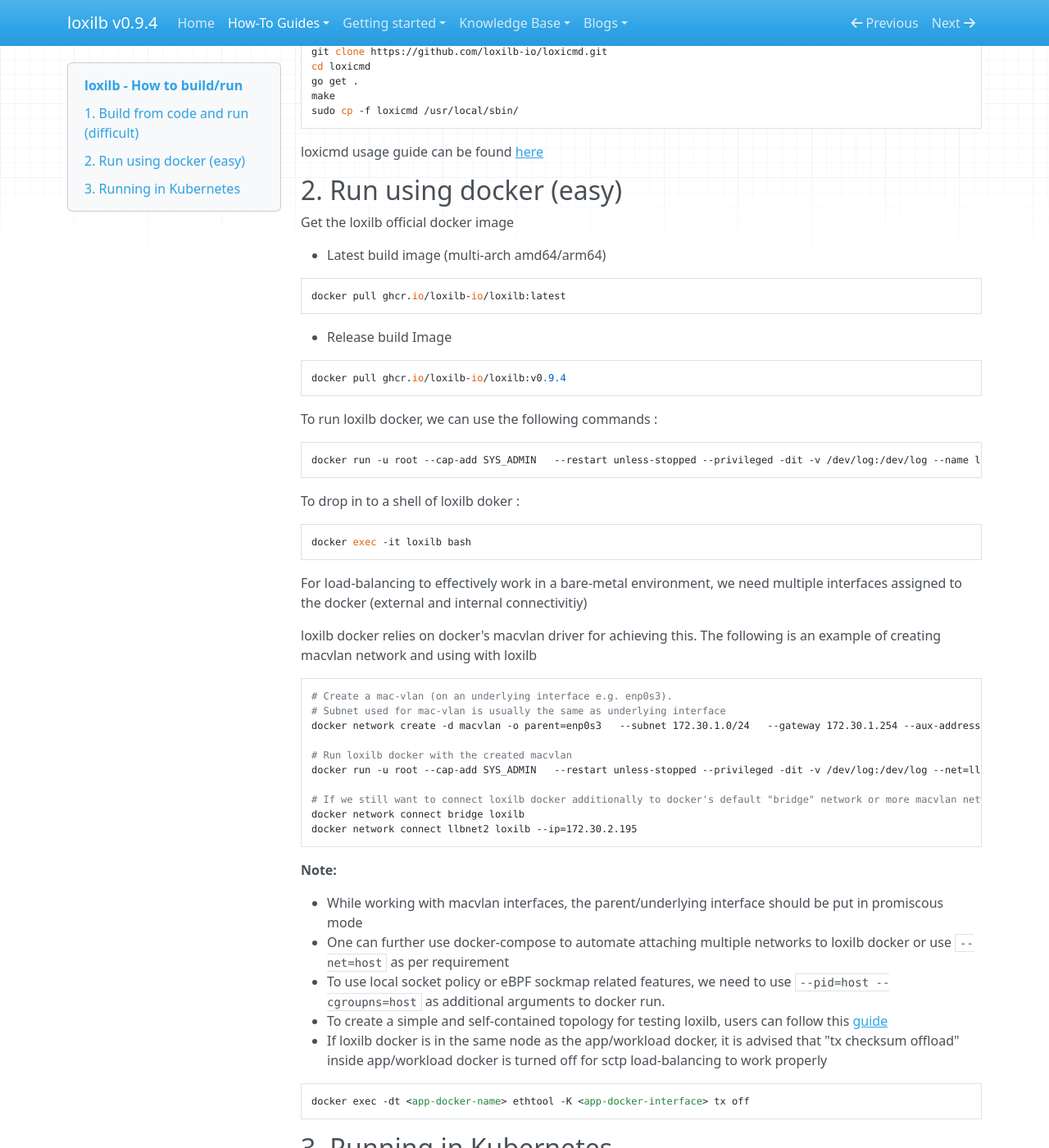
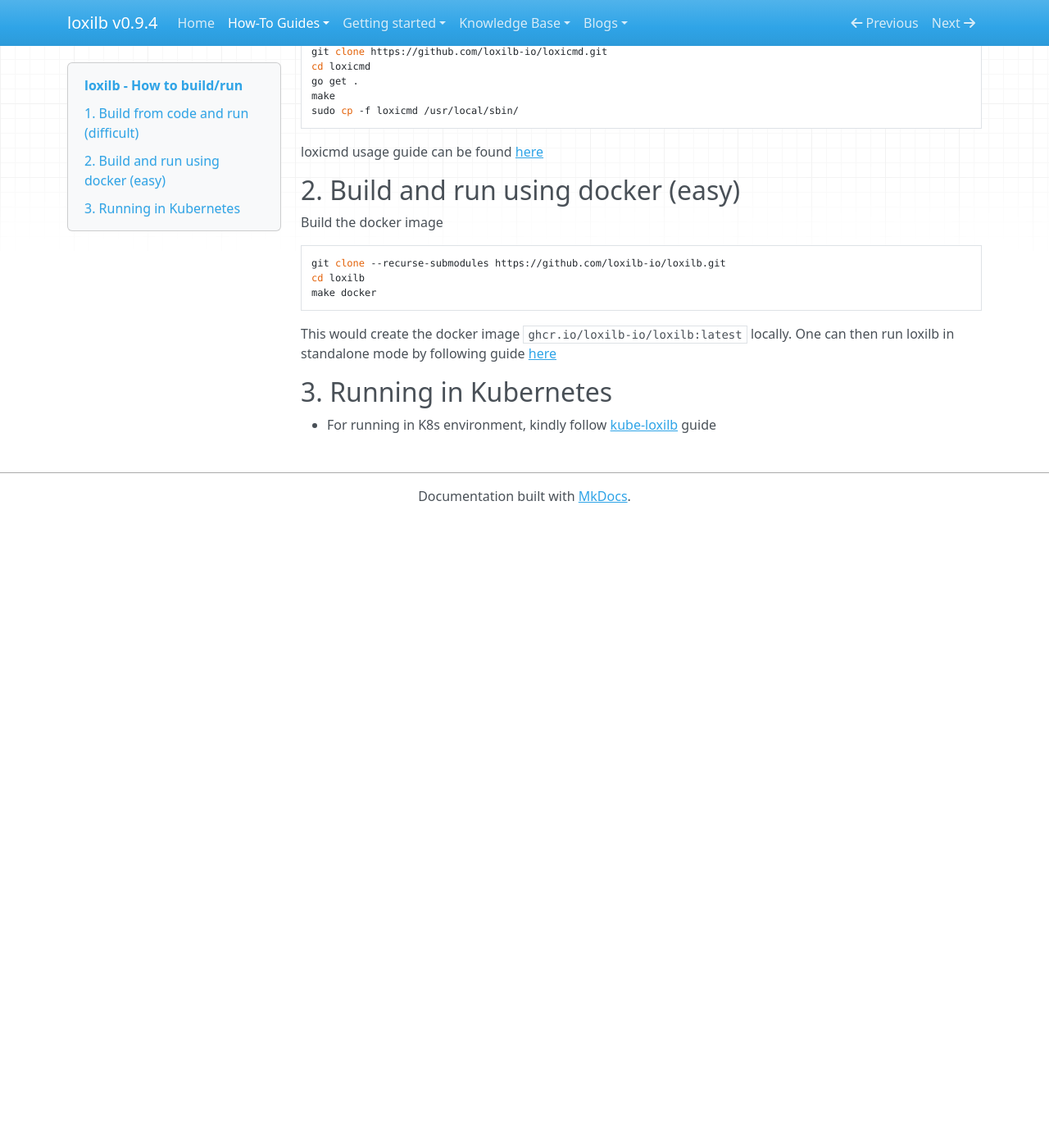
Before and after one commit to loxilb-io/loxilbdocs, an MkDocs documentation site: the page built from docs/run.md, in a window 1280 px wide and 1400 px high, scrolled down 670 px. Shown: the whole window at 82% size. Built offline with MkDocs 1.6.1, drawn with Linux system fonts in a browser that asks for light colours; nearby versions of some CDN libraries; after the commit the page ends 1303 px from its top, so only the background shows below that.

Commit message:
Update build instructions

````diff
--- a/docs/run.md
+++ b/docs/run.md
@@ -36,59 +36,17 @@
 ```
 loxicmd usage guide can be found [here](https://loxilb-io.github.io/loxilbdocs/cmd/)
 
-## 2. Run using docker (easy)
+## 2. Build and run using docker (easy)
 
-Get the loxilb official docker image
-
-* Latest build image (multi-arch amd64/arm64)
+Build the docker image
 ```
-docker pull ghcr.io/loxilb-io/loxilb:latest
+git clone --recurse-submodules https://github.com/loxilb-io/loxilb.git
+cd loxilb
+make docker
 ```
 
-* Release build Image
-```
-docker pull ghcr.io/loxilb-io/loxilb:v0.9.4
-```
+This would create the docker image ```ghcr.io/loxilb-io/loxilb:latest``` locally. One can then run loxilb in standalone mode by following guide [here](https://github.com/loxilb-io/loxilbdocs/blob/main/docs/standalone.md)
 
-To run loxilb docker, we can use the following commands :
-
-```
-docker run -u root --cap-add SYS_ADMIN   --restart unless-stopped --privileged -dit -v /dev/log:/dev/log --name loxilb ghcr.io/loxilb-io/loxilb:latest
-```
-
-To drop in to a shell of loxilb doker :
-
-```
-docker exec -it loxilb bash
-```
-
-For load-balancing to effectively work in a bare-metal environment, we need multiple interfaces assigned to the docker (external and internal connectivitiy)
-
-  loxilb docker relies on docker's macvlan driver for achieving this. The following is an example of creating macvlan network and using with loxilb
-
-```
-# Create a mac-vlan (on an underlying interface e.g. enp0s3).
-# Subnet used for mac-vlan is usually the same as underlying interface
-docker network create -d macvlan -o parent=enp0s3   --subnet 172.30.1.0/24   --gateway 172.30.1.254 --aux-address 'host=172.30.1.193’ llbnet
-
-# Run loxilb docker with the created macvlan
-docker run -u root --cap-add SYS_ADMIN   --restart unless-stopped --privileged -dit -v /dev/log:/dev/log --net=llbnet --ip=172.30.1.195 --name loxilb ghcr.io/loxilb-io/loxilb:latest
-
-# If we still want to connect loxilb docker additionally to docker's default "bridge" network or more macvlan networks
-docker network connect bridge loxilb
-docker network connect llbnet2 loxilb --ip=172.30.2.195
-```
-
-<b>Note:</b>
-
-* While working with macvlan interfaces, the parent/underlying interface should be put in promiscous mode
-* One can further use docker-compose to automate attaching multiple networks to loxilb docker or use ```--net=host``` as per requirement
-* To use local socket policy or eBPF sockmap related features, we need to use ```--pid=host --cgroupns=host``` as additional arguments to docker run.
-* To create a simple and self-contained topology for testing loxilb, users can follow this [guide](simple_topo.md)
-* If loxilb docker is in the same node as the app/workload docker, it is advised that "tx checksum offload" inside app/workload docker is turned off for sctp load-balancing to work properly
-```
-docker exec -dt <app-docker-name> ethtool -K <app-docker-interface> tx off
-```
 
 ## 3. Running in Kubernetes
 * For running in K8s environment, kindly follow [kube-loxilb](https://loxilb-io.github.io/loxilbdocs/kube-loxilb/) guide
````
